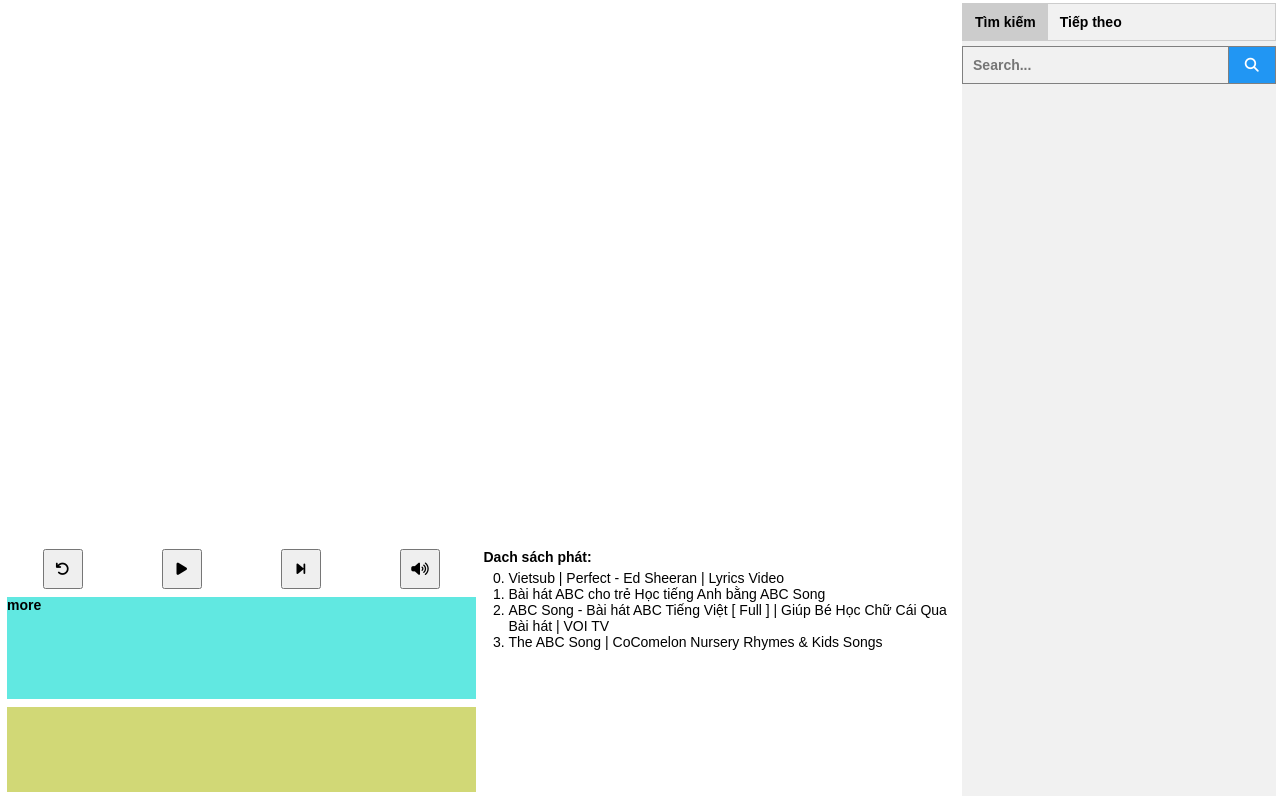
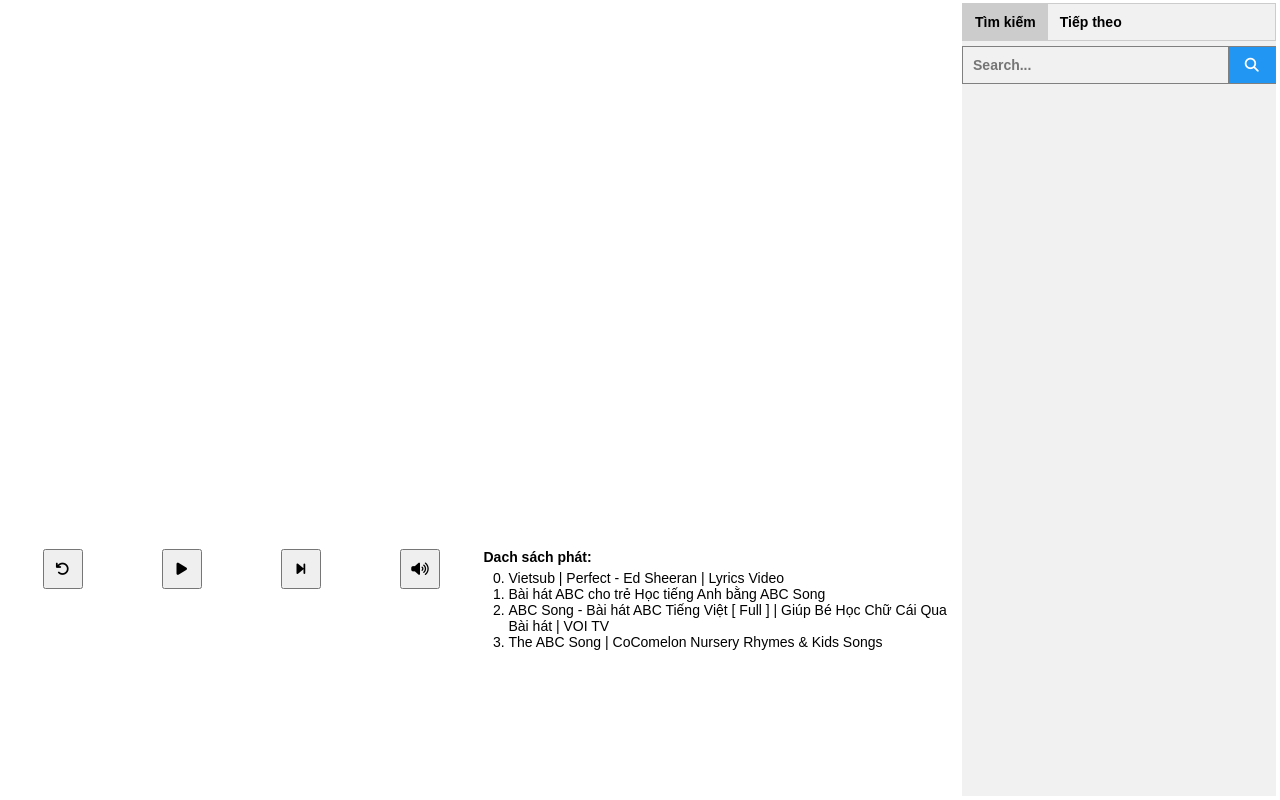
Before and after one commit to NguyenPhuong1998/vikara, a plain HTML site: page index.html in a window 1280 px wide. Drawn offline with nearby package versions, Linux system fonts and the light colour scheme.

Commit message:
Cơ bản hoàn thành (21/12/2022)

```diff
--- a/index.html
+++ b/index.html
@@ -33,7 +33,7 @@
           </script>
         </div>
         <div class="item-more">
-          more
+
         </div>
         <div class="item-controll-replay">
           <button type="button" onclick="controlVideo('Replay')" style="--ratio: 1/1;"><i
--- a/styles.css
+++ b/styles.css
@@ -73,12 +73,12 @@
 
   .item-more {
     aspect-ratio: var(--ratio);
-    background-color: #61e8e1;
+    /* background-color: #61e8e1; */
     grid-column: 1/5;
     grid-row: 2/3;
   }
   .item-advertisement {
-    background-color: #d1d876;
+    /* background-color: #d1d876; */
     grid-column: 1/5;
     grid-row: 3/4;
   }
```
